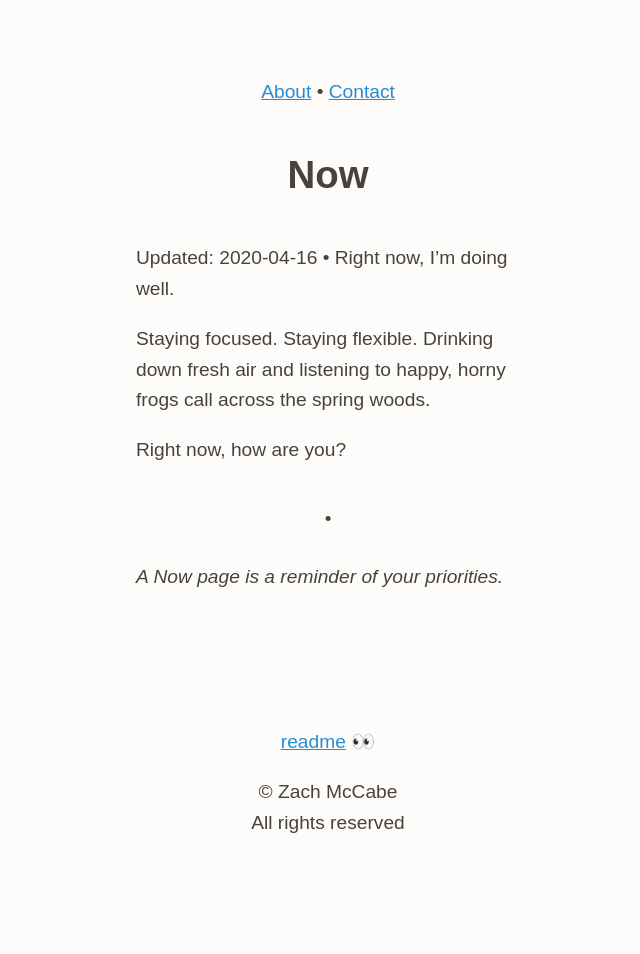
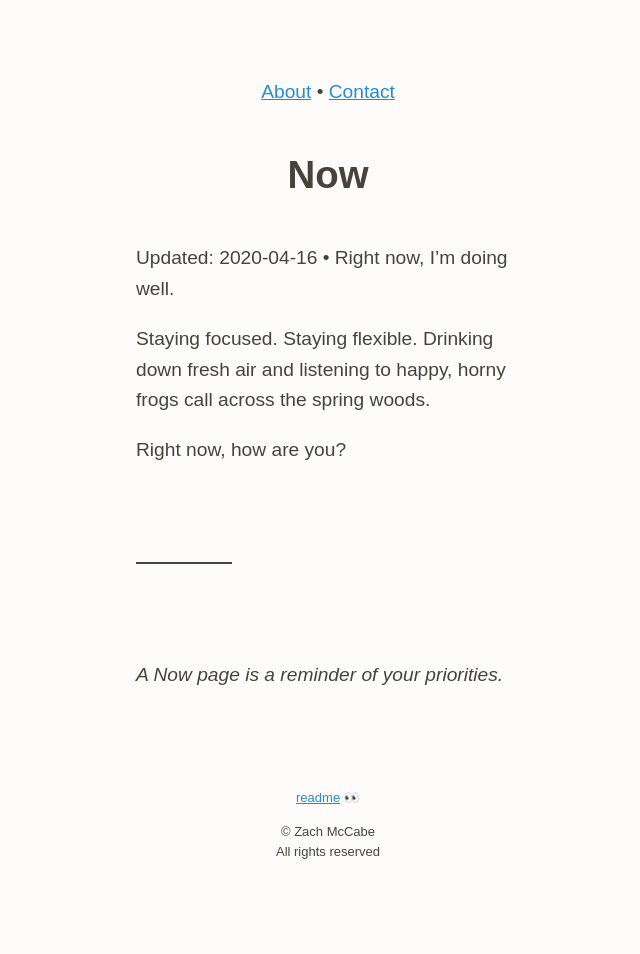
Before and after one commit to zachmccabe/zachmccabe.github.io, a Jekyll site: the page built from now.md, in a window 1280 px wide. Shown: the whole page, without its empty margins (312-952 px from the left). Built offline with Jekyll 4.4.1, drawn with Linux system fonts in a browser that asks for light colours.

Commit message:
Update kaoliang_33.html
Update article, header, main, section. Update footer. Update hr.

```diff
--- a/_includes/kaoliang_33.html
+++ b/_includes/kaoliang_33.html
@@ -13,22 +13,17 @@ body {
 @media (min-width: 120em){body{font-size:2.2em}}
 @media (min-width: 160em){body{font-size:3em}}
 
-header, footer {
-  text-align: center;
+article, header, main, section {
   margin: 0 auto;
-}
-
-header {
-  padding-top: 3em;
+  padding: 0;
 }
 
 footer {
+  font-size: small;
+  margin: 0 auto;
   padding: 5em 0;
-}
-
-article, main, section {
-  margin: 0 auto;
-  padding: 0;
+  text-align: center;
+  width: 100%;
 }
 
 
@@ -76,27 +71,14 @@ padding: 0;
 }
 
 hr {
-border: none;
-color: currentColor;
-height: 1em;
-margin: 2em auto 2em;
-padding: 0;
-text-align: center;
-width: auto;
+  background-color: currentColor;
+  border: none;
+  color: currentColor;
+  height: 0.1em;
+  margin: 5em 0 5em;
+  padding: 0;
+  width: 5em;
 }
-
-hr:after {
-border: none;
-color: currentColor;
-content: "•";
-height: 1em;
-margin: 2em auto 2em;
-padding: 0;
-text-align: center;
-width: auto;
-}
-
-/* but if you need more than one style on hr tag, you'll have call it with a workaround like this one: http://www.sovavsiti.cz/css/hr.html */
 
 
 
```
